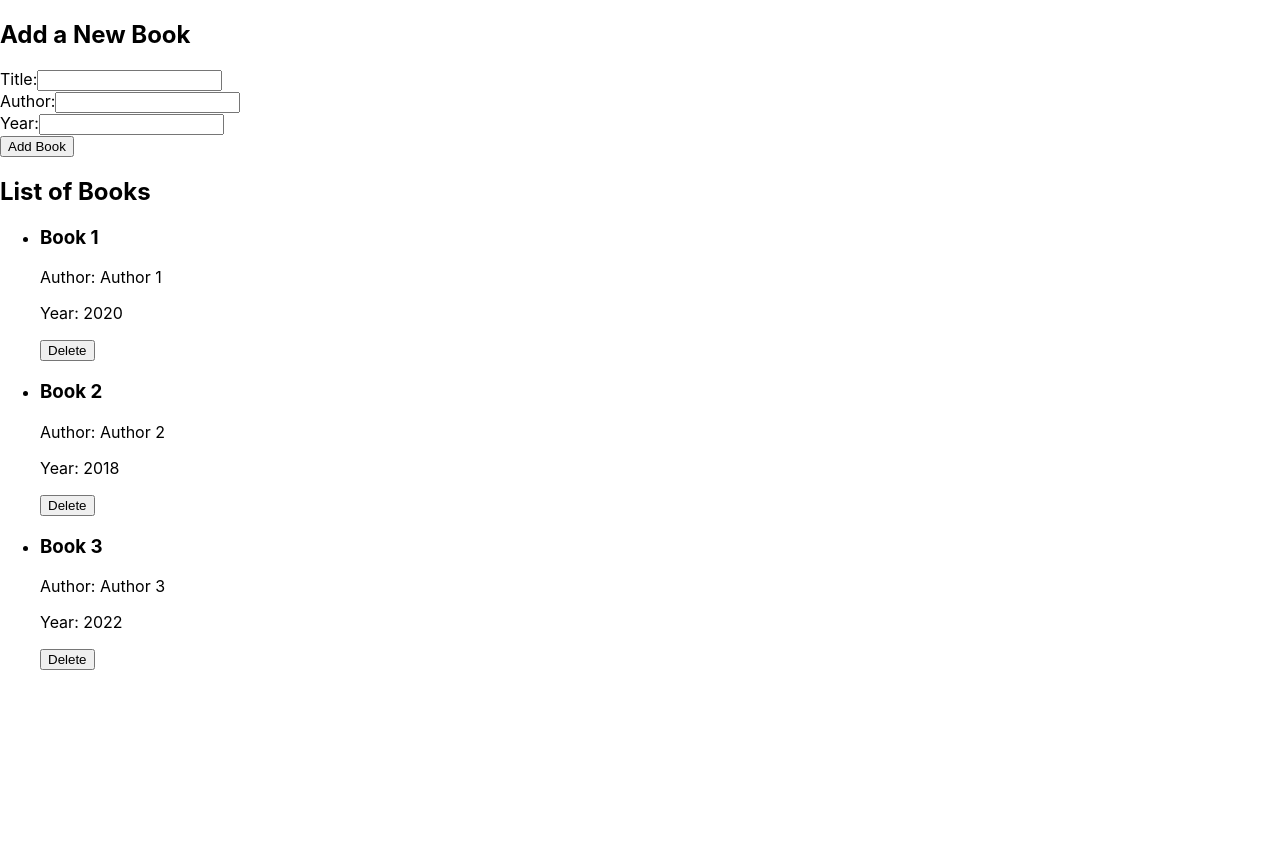
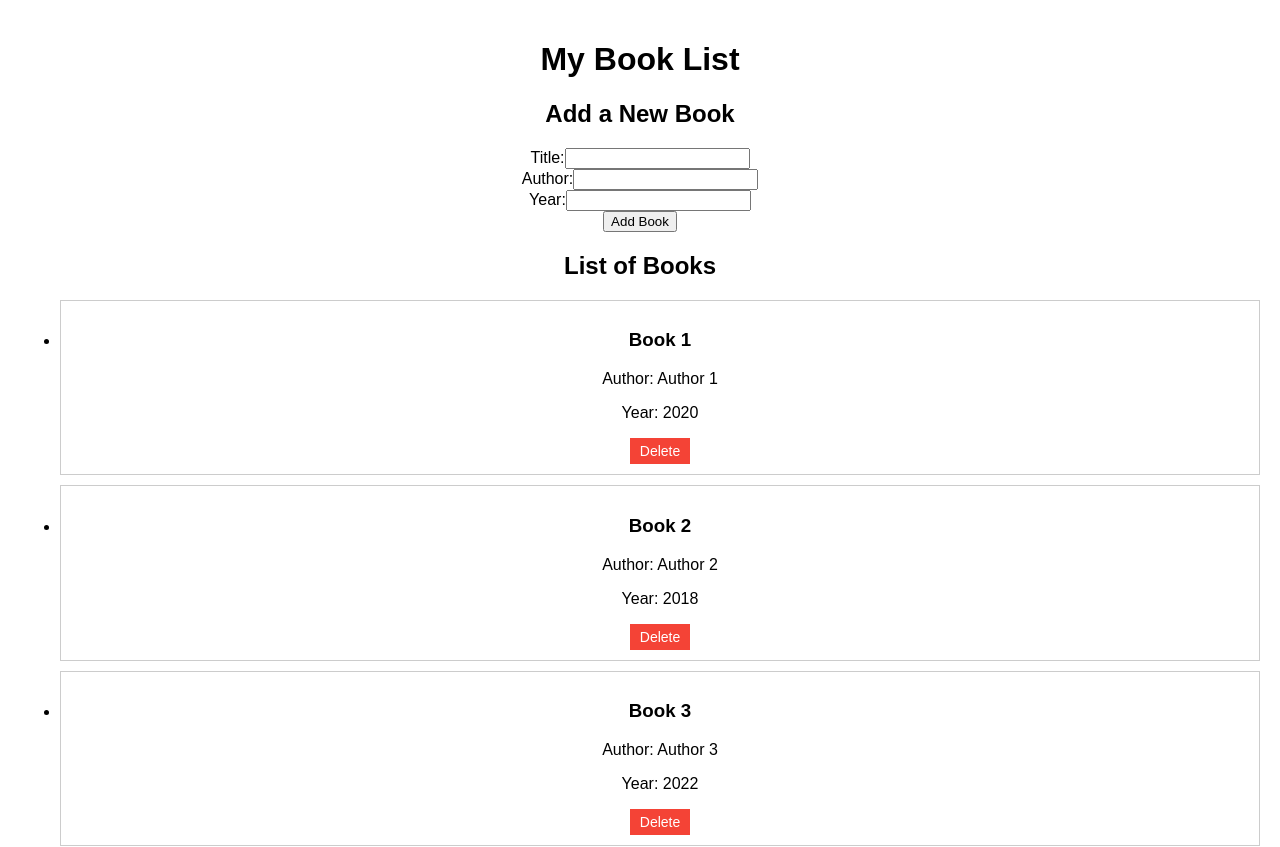
Before and after one commit to pesto-students/p10-harshadi-arpitmoliya, a React (Create React App) app in the folder Week-16/Assignment-3/task-1to6/: page / in a window 1280 px wide. Shown: the top 847 px of the page. Before the commit the page ends 800 px from the top, so only its background shows below. Built offline with nearby package versions, Linux system fonts and the light colour scheme.

Commit message:
feat: create books array and function for add book and delete book

```diff
--- a/Week-16/Assignment-3/task-1to6/src/App.js
+++ b/Week-16/Assignment-3/task-1to6/src/App.js
@@ -1,22 +1,56 @@
+// App.js
 import React, { useState } from "react";
-import BookForm from "./components/BookForm";
-import BookList from "./components/BookList";
+import "./App.css"; // Import your CSS file here
+import BookForm from "../src/components/BookForm";
+import BookList from "../src/components/BookList";
+import BookDetail from "../src/components/BookDetail";
 
 function App() {
   const [books, setBooks] = useState([
-    { title: "Book 1", author: "Author 1", year: 2020 },
-    { title: "Book 2", author: "Author 2", year: 2018 },
-    { title: "Book 3", author: "Author 3", year: 2022 },
+    {
+      id: 1,
+      title: "Book 1",
+      author: "Author 1",
+      year: 2020,
+      description: "A great book about something interesting.",
+      genre: "Fiction",
+    },
+    {
+      id: 2,
+      title: "Book 2",
+      author: "Author 2",
+      year: 2018,
+      description: "Another interesting book worth reading.",
+      genre: "Non-fiction",
+    },
+    {
+      id: 3,
+      title: "Book 3",
+      author: "Author 3",
+      year: 2022,
+      description: "A new book for the new generation.",
+      genre: "Sci-Fi",
+    },
   ]);
 
   const addBook = (newBook) => {
     setBooks([...books, newBook]);
   };
 
+  const handleDelete = (index) => {
+    const updatedBooks = [...books];
+    updatedBooks.splice(index, 1);
+    setBooks(updatedBooks);
+  };
+
   return (
     <div className="App">
+      <h1>My Book List</h1>
       <BookForm onAddBook={addBook} />
-      <BookList books={books} />
+      <BookList books={books} onDelete={handleDelete} />
+      {books.map((book, index) => (
+        <BookDetail key={index} book={book} />
+      ))}
     </div>
   );
 }
```
